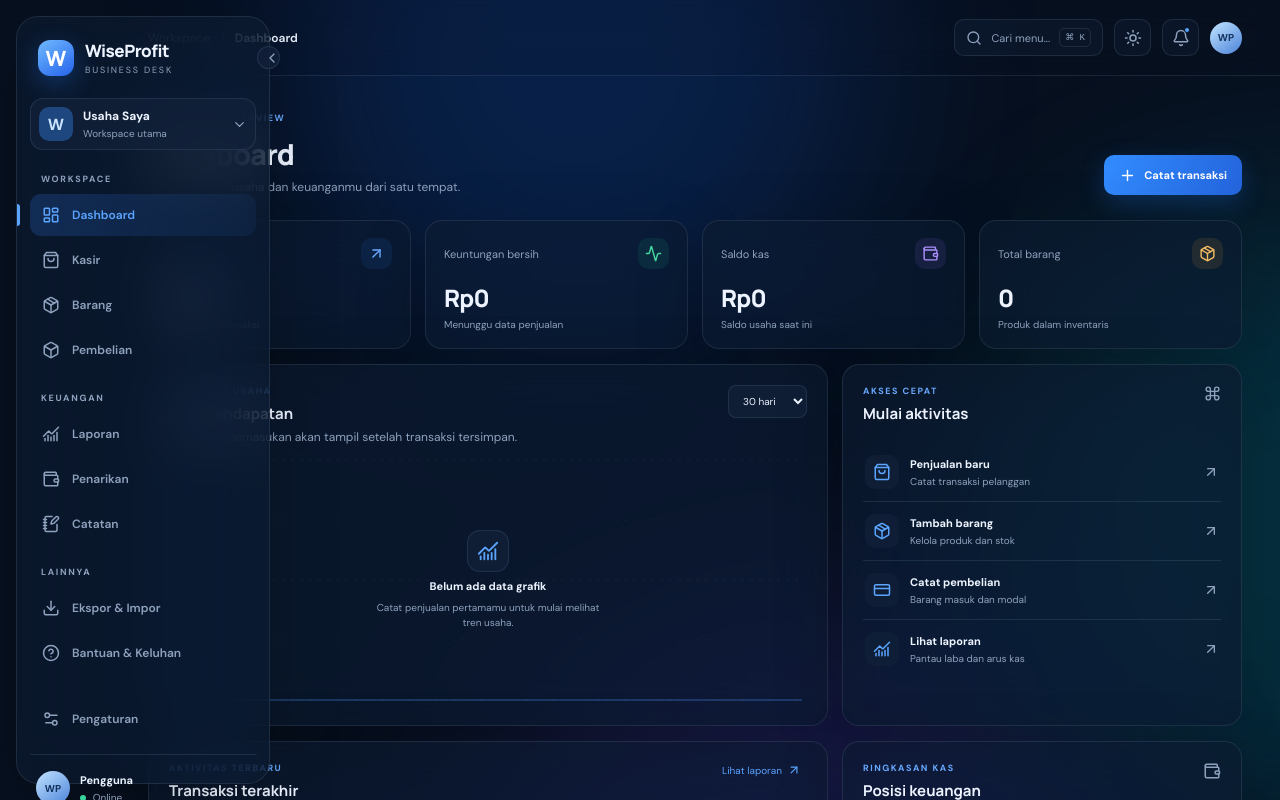
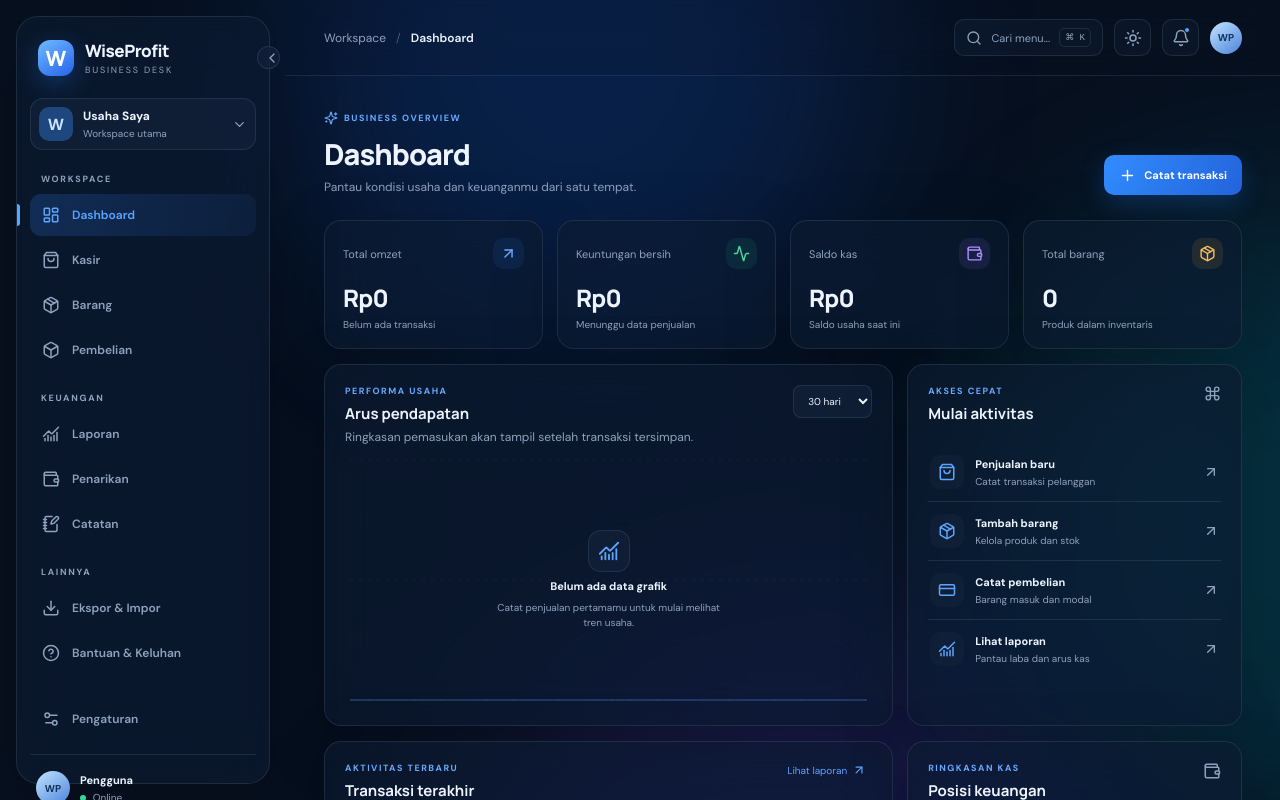
Before and after one commit to sirojuddinkafabillah-hash/WiseProfit, a React (Vite) app in the folder wiseprofit-next/: page / in a window 1280 px wide. Shown: the top 800 px of the page. Built offline with nearby package versions, Linux system fonts and the light colour scheme.

Commit message:
Fix sidebar expanded layout overlap

```diff
--- a/wiseprofit-next/src/App.tsx
+++ b/wiseprofit-next/src/App.tsx
@@ -31,7 +31,7 @@ export default function App() {
       <nav>{navigation.map(group => <div className="nav-group" key={group.section}>{expanded && <p className="nav-label">{group.section}</p>}{group.items.map(item => { const Icon = item.icon; return <button key={item.label} title={!expanded ? item.label : undefined} onClick={() => setActive(item.label)} className={active === item.label ? 'nav-item active' : 'nav-item'}><Icon size={18} /><span>{item.label}</span>{active === item.label && <i />}</button>})}</div>)}</nav>
       <div className="sidebar-bottom"><button className="nav-item" onClick={() => setActive('Pengaturan')}><Settings2 size={18}/><span>Pengaturan</span></button><div className="profile-mini"><div className="avatar">WP</div>{expanded && <div><b>Pengguna</b><small><i className="online-dot"/> Online</small></div>}</div></div>
     </aside>
-    <main className={expanded ? 'main shifted' : 'main'}>
+    <main className={expanded ? 'main' : 'main shifted'}>
       <header className="topbar"><div className="crumb"><button className="mobile-menu" onClick={() => setExpanded(!expanded)}><Menu size={19}/></button><span>Workspace</span><b>/</b><strong>{active}</strong></div><div className="top-actions"><button className="search-trigger" onClick={() => setSearchOpen(!searchOpen)}><Search size={16}/><span>Cari menu...</span><kbd>⌘ K</kbd></button><button className="icon-button" onClick={() => setDark(!dark)} aria-label="Ganti tema">{dark ? <Sun size={18}/> : <Moon size={18}/>}</button><button className="icon-button notification" aria-label="Notifikasi"><Bell size={18}/><i/></button><div className="avatar top-avatar">WP</div></div></header>
       {searchOpen && <div className="search-panel"><Search size={17}/><input autoFocus placeholder="Cari fitur WiseProfit..." onKeyDown={e => { if(e.key === 'Escape') setSearchOpen(false) }}/><kbd>ESC</kbd></div>}
       <div className="content">
```
